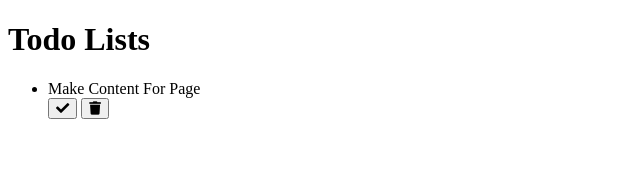
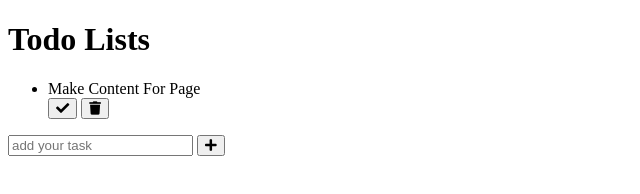
Before and after one commit to Rakib-Odoo/TODO-LIST, a plain HTML site: page index.html in a window 1280 px wide. Shown: the whole page, without its empty margins (0-640 px from the left). Drawn offline with Linux system fonts and the light colour scheme.

Commit message:
Html done

```diff
--- a/index.html
+++ b/index.html
@@ -26,6 +26,15 @@
         </ul>
     </div>
 
+    <form>
+        <input type="text" placeholder="add your task" class="todo-input">
+        <button type="submit" class="todo-button">
+            <i class="fas fa-plus"></i>
+        </button>
+    </form>
+
+    <script src="./js/main.js"></script>
+
 </body>
 
 </html>
```
